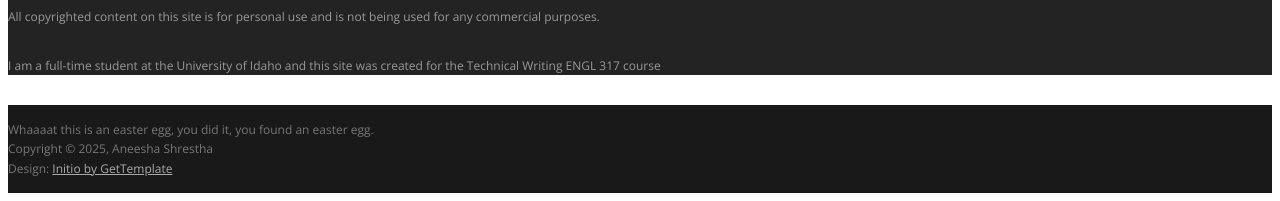
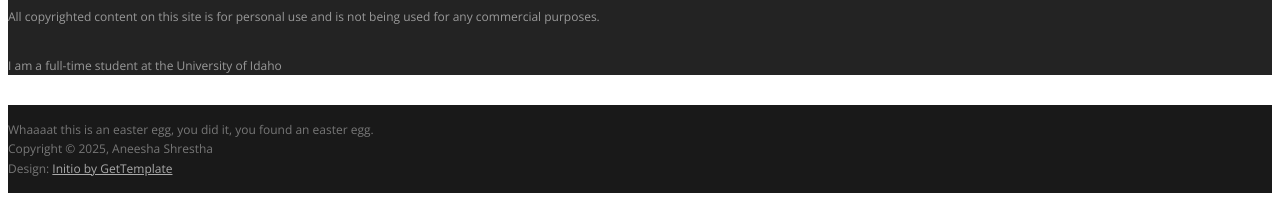
Before and after one commit to Aneesha-Shr/Aneesha-Shr.github.io, a plain HTML site: page index.html in a window 1280 px wide. Shown: the part 2883-3084 px from the top of the page. Drawn offline with nearby package versions, Linux system fonts and the light colour scheme; some icons are missing; a web font is replaced by a local one.

Commit message:
Removed ENGL memo

```diff
--- a/index.html
+++ b/index.html
@@ -217,7 +217,7 @@
 				<h3 class="widget-title">Disclaimer</h3>
 				<div class="widget-body">
 					<p>All copyrighted content on this site is for personal use and is not being used for any commercial purposes.</p>
-					<p>I am a full-time student at the University of Idaho and this site was created for the Technical Writing ENGL 317 course</p>
+					<p>I am a full-time student at the University of Idaho</p>
 				</div>
 			</div>
 
```
Also changed, not shown: about.html (+1 -1 lines).
